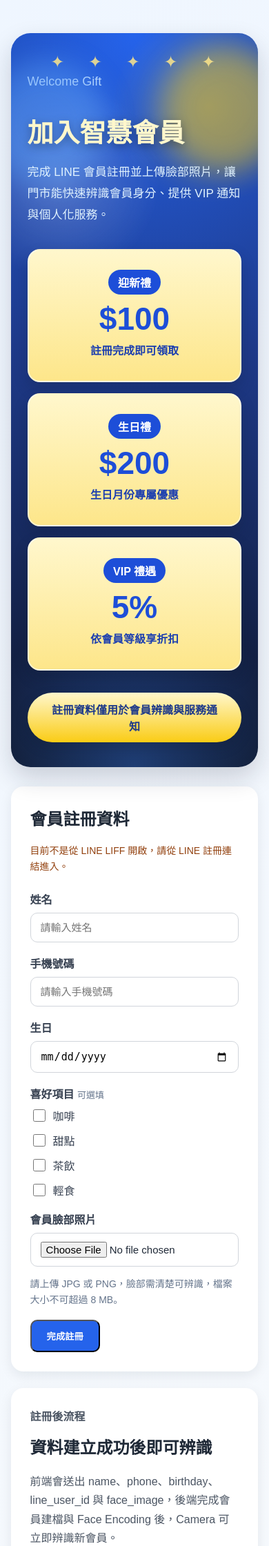
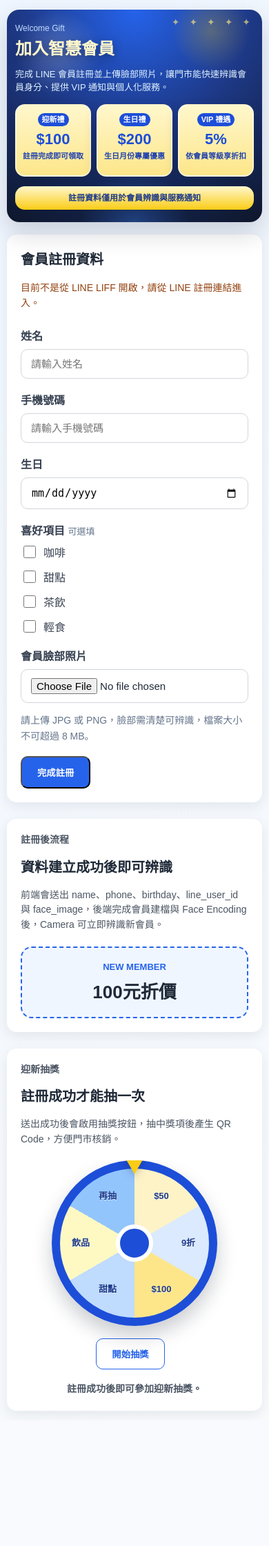
Before and after one commit to z31104/text630, a Flask app: page /register in a window 390 px wide. Shown: the top 2241 px of the page at 69% size. After the commit the page ends 2050 px from the top, so only its background shows below. Run offline with Flask 3, Linux system fonts and the light colour scheme; some libraries are stand-ins or nearby versions.

Commit message:
web:修正手機跑版問題

```diff
--- a/static/css/style.css
+++ b/static/css/style.css
@@ -794,6 +794,13 @@ body {
 
 .dashboard-table td {
     color: #111827;
+}
+
+.vip-alert-card .dashboard-table th:nth-child(7),
+.vip-alert-card .dashboard-table td:nth-child(7) {
+    min-width: 220px;
+    white-space: normal;
+    word-break: keep-all;
 }
 
 .badge.vip {
@@ -1723,14 +1730,243 @@ body {
 
 @media (max-width: 768px) {
     .register-hero-clean .promo-coupon-row {
-        grid-template-columns: 1fr;
+        display: flex;
+        grid-template-columns: none;
+        gap: 12px;
+        margin: 0 -18px;
+        padding: 0 18px 8px;
+        overflow-x: auto;
+        scroll-snap-type: x mandatory;
+        -webkit-overflow-scrolling: touch;
     }
 
     .welcome-gift-hero .promo-coupon {
-        min-height: 132px;
+        flex: 0 0 72%;
+        min-height: 112px;
+        padding: 16px 14px;
+        scroll-snap-align: start;
+    }
+
+    .customer-register-container {
+        width: 94%;
+        padding: 20px 0;
+    }
+
+    .customer-register-hero {
+        padding: 24px 18px;
+        margin-bottom: 18px;
+        border-radius: 18px;
+    }
+
+    .customer-register-hero h1 {
+        font-size: 26px;
+        margin: 8px 0 10px;
+        line-height: 1.25;
+    }
+
+    .customer-register-hero p {
+        line-height: 1.55;
+    }
+
+    .welcome-gift-hero .promo-tag {
+        font-size: 13px;
+        margin-bottom: 10px;
+    }
+
+    .welcome-gift-hero .promo-subtitle {
+        font-size: 14px;
+        margin-bottom: 18px;
+    }
+
+    .welcome-gift-hero .promo-coupon span {
+        padding: 4px 10px;
+        font-size: 12px;
+        margin-bottom: 8px;
+    }
+
+    .welcome-gift-hero .promo-coupon strong {
+        font-size: 30px;
+        margin-bottom: 8px;
+    }
+
+    .welcome-gift-hero .promo-coupon p {
+        font-size: 13px;
+        line-height: 1.45;
+    }
+
+    .welcome-gift-hero .promo-bottom-badge {
+        margin-top: 16px;
+        padding: 10px 16px;
+        font-size: 14px;
+        line-height: 1.5;
+    }
+
+    .welcome-gift-hero .promo-decoration {
+        display: none;
+    }
+
+    .register-card,
+    .benefit-card {
+        padding: 20px;
+        border-radius: 14px;
+    }
+
+    .register-card h2,
+    .benefit-card h2 {
+        font-size: 20px;
+    }
+
+    .benefit-card p {
+        font-size: 14px;
+        line-height: 1.55;
     }
 
     .form-group label.pref-option {
         width: 100%;
     }
 }
+
+@media (max-width: 576px) {
+    html,
+    body,
+    .customer-page {
+        max-width: 100%;
+        overflow-x: hidden;
+    }
+
+    .customer-register-container {
+        width: 100%;
+        max-width: 100%;
+        padding: 14px 10px;
+    }
+
+    .customer-register-hero {
+        width: 100%;
+        max-width: 100%;
+        padding: 20px 12px 18px;
+        overflow: hidden;
+    }
+
+    .welcome-gift-hero .promo-tag {
+        position: relative;
+        z-index: 2;
+        display: block;
+        width: fit-content;
+        margin: 0 0 8px;
+        font-size: 12px;
+        line-height: 1.2;
+    }
+
+    .welcome-gift-hero.promo-hero::after {
+        top: 10px;
+        right: 12px;
+        z-index: 1;
+        max-width: 50%;
+        font-size: 14px;
+        letter-spacing: 5px;
+        text-align: right;
+        opacity: 0.65;
+    }
+
+    .customer-register-hero h1 {
+        font-size: 24px;
+        margin: 6px 0 8px;
+    }
+
+    .welcome-gift-hero .promo-subtitle {
+        font-size: 13px;
+        line-height: 1.45;
+        margin-bottom: 14px;
+    }
+
+    .register-hero-clean .promo-coupon-row {
+        display: grid;
+        grid-template-columns: repeat(3, minmax(0, 1fr));
+        gap: 8px;
+        width: 100%;
+        max-width: 100%;
+        margin: 0;
+        padding: 0;
+        overflow-x: visible;
+        scroll-snap-type: none;
+    }
+
+    .welcome-gift-hero .promo-coupon {
+        width: 100%;
+        min-width: 0;
+        max-width: none;
+        flex: initial;
+        box-sizing: border-box;
+        min-height: 105px;
+        padding: 10px 5px;
+        border-radius: 14px;
+        scroll-snap-align: none;
+        overflow: hidden;
+    }
+
+    .welcome-gift-hero .promo-coupon span {
+        max-width: 100%;
+        padding: 3px 6px;
+        font-size: 11px;
+        line-height: 1.2;
+        white-space: normal;
+        word-break: keep-all;
+        overflow-wrap: anywhere;
+    }
+
+    .welcome-gift-hero .promo-coupon strong {
+        font-size: 22px;
+        line-height: 1;
+        margin-bottom: 6px;
+        white-space: normal;
+    }
+
+    .welcome-gift-hero .promo-coupon p {
+        font-size: 11px;
+        line-height: 1.3;
+        text-align: center;
+        white-space: normal;
+        word-break: keep-all;
+        overflow-wrap: anywhere;
+    }
+
+    .welcome-gift-hero .promo-bottom-badge {
+        width: 100%;
+        margin-top: 14px;
+        padding: 8px 10px;
+        border-radius: 14px;
+        font-size: 12px;
+    }
+}
+
+@media (max-width: 768px) {
+    .recognition-log-card,
+    .vip-alert-card {
+        padding: 20px 16px;
+        overflow-x: auto;
+        -webkit-overflow-scrolling: touch;
+    }
+
+    .dashboard-table {
+        min-width: 980px;
+    }
+
+    .dashboard-table th,
+    .dashboard-table td {
+        padding: 12px 10px;
+        white-space: nowrap;
+    }
+
+    .vip-alert-card .dashboard-table {
+        min-width: 1040px;
+    }
+
+    .vip-alert-card .dashboard-table th:nth-child(7),
+    .vip-alert-card .dashboard-table td:nth-child(7) {
+        min-width: 260px;
+        max-width: 320px;
+        white-space: normal;
+        word-break: keep-all;
+        line-height: 1.5;
+    }
+}
```
